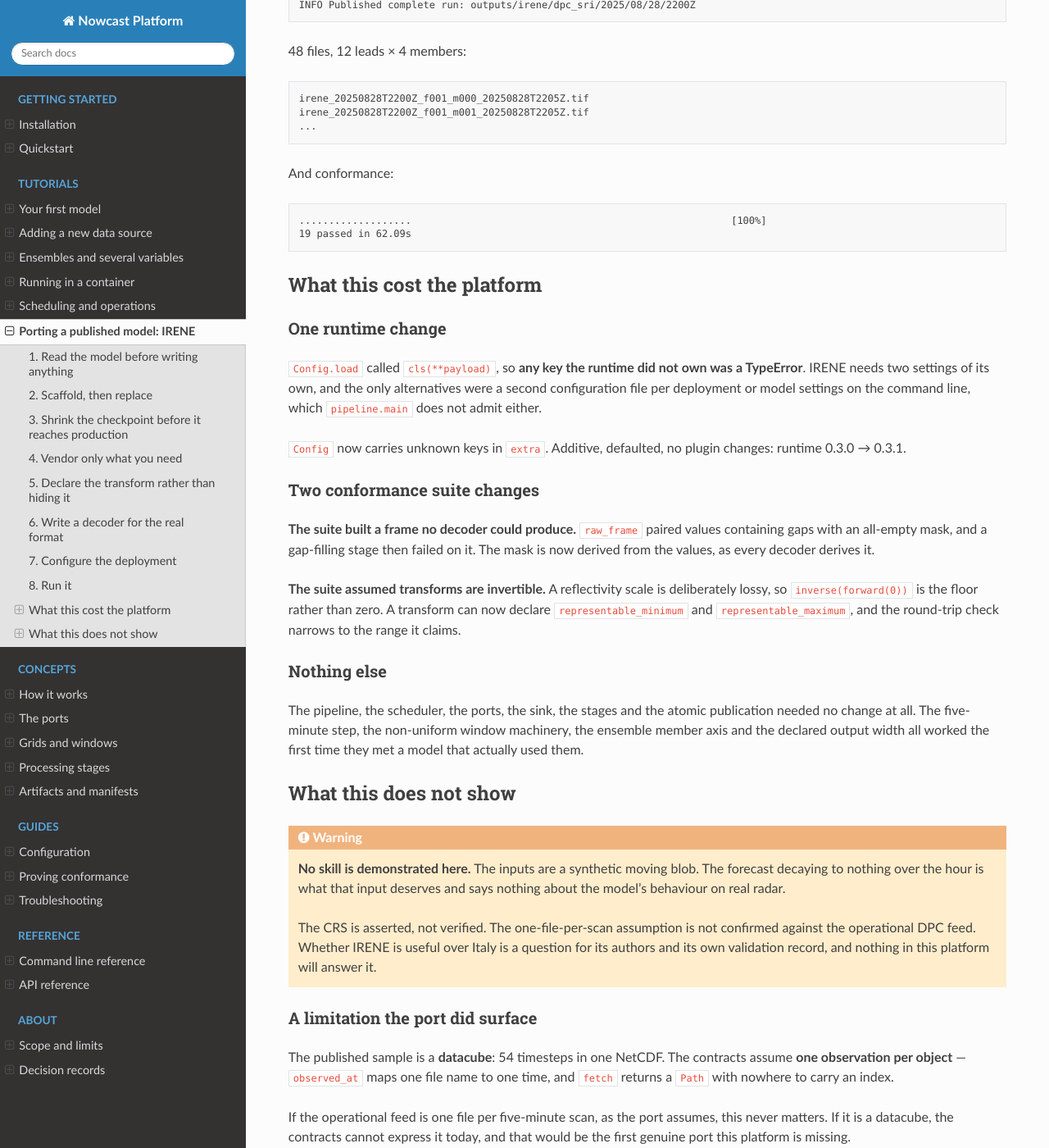
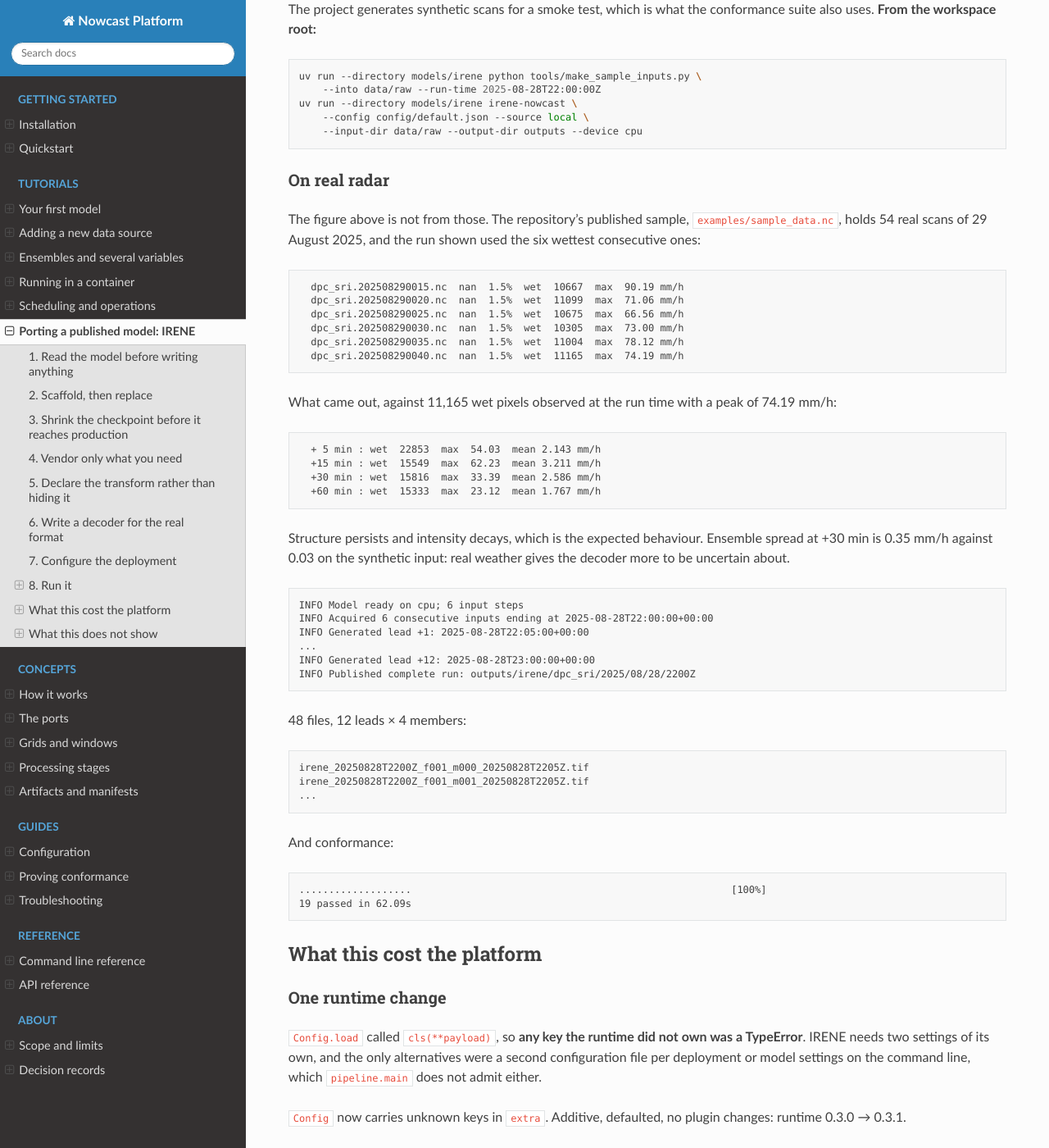
Before and after one commit to SInApSE-INPE/ainpp-pb-latam-nowcast-inceptionv4, a Sphinx documentation site: the page built from docs/tutorials/06-porting-a-published-model.md, in a window 1280 px wide and 1400 px high, scrolled down 5615 px. Shown: the whole window at 82% size. Built offline with Sphinx 7.4.7 and the Read the Docs theme 3.1.0, drawn with Linux system fonts in a browser that asks for light colours; the version number could not be read and is left out; some of the changed text lies outside the part shown.

Commit message:
docs(irene): run on real radar instead of a synthetic blob
The IRENE port ran on a Gaussian blob I generated. The published sample on the
Hub holds 54 real scans of the Italian mosaic, and it had only been used to
reverse-engineer the format: units, grid, NaN fraction, row order. The model
never saw it.

It does now. The six wettest consecutive scans of 29 August 2025, peaks of 66
to 90 mm/h over about 11,000 wet pixels, 1.5% missing.

The behaviour is different enough to matter. On the synthetic input the
forecast decayed to nothing within the hour and ensemble spread was 0.03 mm/h.
On real radar structure persists while intensity decays, 74 to 54 to 33 to 23
mm/h across the leads, and spread rises to 0.35 mm/h: real weather gives the
noisy decoder more to be uncertain about. A blob was not exercising the model,
only the plumbing.

The figure now shows the observation beside the forecast at the same lead
times, because the datacube contains the future the run was trying to predict.
Both the caption and the limitations section say plainly that one case with no
scores and no baseline is an illustration and not a verification.

This also turned a hypothetical into something I hit. The contracts assume one
observation per object, and the sample is a cube, so running on it required
splitting the cube outside the pipeline first. The tutorial says so, and says
what the fix would be if the operational feed turns out to be shaped that way.

Fixed while checking what would be committed: the generated .gitignore had
`outputs/` and `data/`, which match those names exactly, so a run written to
`outputs-real/` was not ignored and its manifest would have been committed.
Both patterns now end in a glob, in the generated project and in the scaffold
that writes it.

Verified: ruff clean, 111 runtime and 19 IRENE tests passing, sphinx-build -W
clean.

````diff
--- a/docs/_scripts/make_irene_figure.py
+++ b/docs/_scripts/make_irene_figure.py
@@ -1,11 +1,15 @@
-"""Render the IRENE ensemble figure from a real published run.
+"""Render the IRENE figure from a real published run, beside what was observed.
 
-Unlike the other figure, this one cannot be regenerated in CI: it needs the
-IRENE artifact bundle, which is 257 MB and not committed. Point it at a run
-directory produced locally.
+Cannot be regenerated in CI: it needs the IRENE artifact bundle, which is
+257 MB and not committed, and the published DPC sample. Run it locally:
 
     uv run --group docs python docs/_scripts/make_irene_figure.py \
-        --run models/irene/outputs/irene/dpc_sri/2025/08/28/2200Z
+        --run models/irene/outputs-real/irene/dpc_sri/2025/08/29/0040Z \
+        --truth %TEMP%/irene/sample_data.nc --truth-index 33
+
+The top row is what the radar actually recorded; the bottom row is the
+ensemble mean forecast for the same moments. One case is an illustration, not
+a verification, and the figure caption says so.
 """
 
 from __future__ import annotations
@@ -16,12 +20,16 @@
 from pathlib import Path
 
 STATIC = Path(__file__).resolve().parent.parent / "_static"
+# The deployment domain inside the native DPC mosaic, from Grid.locate.
+ROW0, COLUMN0, SIZE = 394, 400, 256
 
 
 def main() -> int:
     cli = argparse.ArgumentParser(description=__doc__)
     cli.add_argument("--run", type=Path, required=True, help="A published run directory")
-    cli.add_argument("--lead", type=int, default=3, help="Lead to show members for")
+    cli.add_argument("--truth", type=Path, help="The DPC datacube, for the observed panels")
+    cli.add_argument("--truth-index", type=int, help="Datacube index of the run time")
+    cli.add_argument("--leads", type=int, nargs="+", default=[3, 6, 12])
     args = cli.parse_args()
 
     manifest_path = args.run / "manifest.json"
@@ -39,67 +47,71 @@
     manifest = json.loads(manifest_path.read_text(encoding="utf-8"))
     outputs = manifest["outputs"]
     members = sorted({item["member"] for item in outputs})
-    leads = sorted({item["lead_hours"] for item in outputs})
 
-    def read(lead: int, member: int):
+    def forecast(lead: int, member: int):
         item = next(
-            entry
-            for entry in outputs
+            entry for entry in outputs
             if entry["lead_hours"] == lead and entry["member"] == member
         )
         with rasterio.open(args.run / item["name"]) as dataset:
-            return dataset.read(1, masked=True), dataset.bounds, item["valid_time"]
+            return dataset.read(1, masked=True).filled(np.nan), dataset.bounds
 
-    shown_leads = [leads[0], leads[len(leads) // 4], leads[len(leads) // 2], leads[-1]]
-    figure, axes = plt.subplots(2, 4, figsize=(15, 7.4), dpi=150)
+    def observed(lead: int):
+        import h5py
 
-    # The colour scale is shared, so panels are comparable rather than each
-    # being stretched to its own maximum.
-    peak = max(
-        float(read(args.lead, member)[0].max() or 0.0) for member in members[:4]
+        with h5py.File(args.truth, "r") as handle:
+            block = handle["RR"][
+                args.truth_index + lead,
+                ROW0 : ROW0 + SIZE,
+                COLUMN0 : COLUMN0 + SIZE,
+            ]
+        return np.asarray(block, dtype=np.float32)
+
+    _, bounds = forecast(args.leads[0], 0)
+    extent = (
+        bounds.left / 1000, bounds.right / 1000,
+        bounds.bottom / 1000, bounds.top / 1000,
     )
-    peak = max(peak, 0.5)
+    has_truth = args.truth is not None and args.truth_index is not None
+    rows = 2 if has_truth else 1
+    figure, axes = plt.subplots(
+        rows, len(args.leads), figsize=(4.6 * len(args.leads), 4.4 * rows), dpi=150
+    )
+    axes = np.atleast_2d(axes)
 
-    for axis, member in zip(axes[0], members[:4], strict=False):
-        field, bounds, valid = read(args.lead, member)
+    # One scale for every panel, so forecast and observation are comparable.
+    peak = 20.0
+    step = int(manifest["step_seconds"] // 60)
+
+    def draw(axis, field, title):
         image = axis.imshow(
-            field,
-            origin="upper",
-            extent=(bounds.left / 1000, bounds.right / 1000,
-                    bounds.bottom / 1000, bounds.top / 1000),
-            cmap="turbo",
-            vmin=0.0,
-            vmax=peak,
+            field, origin="upper", extent=extent, cmap="turbo", vmin=0.0, vmax=peak
         )
-        axis.set_title(f"member {member}", fontsize=9)
+        axis.set_title(title, fontsize=10)
         axis.tick_params(labelsize=7)
-    axes[0][0].set_ylabel("km north", fontsize=8)
+        return image
 
-    for axis, lead in zip(axes[1], shown_leads, strict=False):
-        stack = np.stack([read(lead, member)[0].filled(np.nan) for member in members])
+    if has_truth:
+        for axis, lead in zip(axes[0], args.leads, strict=True):
+            draw(axis, observed(lead), f"observed, +{lead * step} min")
+        axes[0][0].set_ylabel("km north", fontsize=8)
+
+    row = axes[-1]
+    for axis, lead in zip(row, args.leads, strict=True):
+        stack = np.stack([forecast(lead, member)[0] for member in members])
         with np.errstate(invalid="ignore"):
             mean = np.nanmean(stack, axis=0)
-        image = axis.imshow(
-            mean,
-            origin="upper",
-            extent=(bounds.left / 1000, bounds.right / 1000,
-                    bounds.bottom / 1000, bounds.top / 1000),
-            cmap="turbo",
-            vmin=0.0,
-            vmax=peak,
-        )
-        axis.set_title(f"ensemble mean, +{lead * 5} min", fontsize=9)
+        image = draw(axis, mean, f"forecast mean, +{lead * step} min")
         axis.set_xlabel("km east", fontsize=8)
-        axis.tick_params(labelsize=7)
-    axes[1][0].set_ylabel("km north", fontsize=8)
+    row[0].set_ylabel("km north", fontsize=8)
 
     figure.suptitle(
-        f"{manifest['model']} issued {manifest['run_time'][:16]}Z — "
-        f"{len(members)} members, {len(leads)} leads at "
-        f"{int(manifest['step_seconds'] // 60)} min ({manifest['units']})",
-        fontsize=11,
+        f"{manifest['model']} on Italian DPC radar, issued "
+        f"{manifest['run_time'][:16]}Z — {len(members)} members "
+        f"({manifest['units']})",
+        fontsize=12,
     )
-    figure.colorbar(image, ax=axes, shrink=0.8, label=manifest["units"])
+    figure.colorbar(image, ax=axes, shrink=0.75, label=manifest["units"])
     destination = STATIC / "irene-ensemble.png"
     figure.savefig(destination, bbox_inches="tight", facecolor="white")
     plt.close(figure)
--- a/docs/tutorials/06-porting-a-published-model.md
+++ b/docs/tutorials/06-porting-a-published-model.md
@@ -29,10 +29,19 @@
 because a platform that only reports its successes is not worth trusting.
 ```
 
-![Four ensemble members at +15 min and the ensemble mean through the hour, from real IRENE weights](../_static/irene-ensemble.png)
+![Observed Italian radar against the IRENE ensemble mean at three lead times](../_static/irene-ensemble.png)
 
-Four members, visibly different, and the cell decaying over the hour. The white
-strip along the top is the radar coverage mask carried through from the inputs.
+Real Italian radar, 29 August 2025. The top row is what the radar recorded;
+the bottom row is the ensemble mean forecast for the same moments. Detail
+decays with lead time, which is what a nowcaster does. The white region in
+the +30 min observation is a coverage dropout in that scan, carried through
+as NoData rather than invented.
+
+```{warning}
+One case is an **illustration, not a verification**. No score is computed
+here and none should be inferred. Whether IRENE has skill over Italy is a
+question for its authors and its own validation record.
+```
 
 ## 1. Read the model before writing anything
 
@@ -234,7 +243,8 @@
 
 ## 8. Run it
 
-**From the workspace root:**
+The project generates synthetic scans for a smoke test, which is what the
+conformance suite also uses. **From the workspace root:**
 
 ```bash
 uv run --directory models/irene python tools/make_sample_inputs.py \
@@ -243,6 +253,35 @@
     --config config/default.json --source local \
     --input-dir data/raw --output-dir outputs --device cpu
 ```
+
+### On real radar
+
+The figure above is not from those. The repository's published sample,
+`examples/sample_data.nc`, holds 54 real scans of 29 August 2025, and the
+run shown used the six wettest consecutive ones:
+
+```text
+  dpc_sri.202508290015.nc  nan  1.5%  wet  10667  max  90.19 mm/h
+  dpc_sri.202508290020.nc  nan  1.5%  wet  11099  max  71.06 mm/h
+  dpc_sri.202508290025.nc  nan  1.5%  wet  10675  max  66.56 mm/h
+  dpc_sri.202508290030.nc  nan  1.5%  wet  10305  max  73.00 mm/h
+  dpc_sri.202508290035.nc  nan  1.5%  wet  11004  max  78.12 mm/h
+  dpc_sri.202508290040.nc  nan  1.5%  wet  11165  max  74.19 mm/h
+```
+
+What came out, against 11,165 wet pixels observed at the run time with a
+peak of 74.19 mm/h:
+
+```text
+  + 5 min : wet  22853  max  54.03  mean 2.143 mm/h
+  +15 min : wet  15549  max  62.23  mean 3.211 mm/h
+  +30 min : wet  15816  max  33.39  mean 2.586 mm/h
+  +60 min : wet  15333  max  23.12  mean 1.767 mm/h
+```
+
+Structure persists and intensity decays, which is the expected behaviour.
+Ensemble spread at +30 min is 0.35 mm/h against 0.03 on the synthetic
+input: real weather gives the decoder more to be uncertain about.
 
 ```text
 INFO Model ready on cpu; 6 input steps
@@ -301,22 +340,25 @@
 ## What this does not show
 
 ```{warning}
-**No skill is demonstrated here.** The inputs are a synthetic moving blob. The
-forecast decaying to nothing over the hour is what that input deserves and says
-nothing about the model's behaviour on real radar.
+**No skill is demonstrated here.** One case, no scores, no baseline. The
+forecast looks reasonable beside the observation, and that is an anecdote.
 
-The CRS is asserted, not verified. The one-file-per-scan assumption is not
-confirmed against the operational DPC feed. Whether IRENE is useful over Italy
-is a question for its authors and its own validation record, and nothing in
-this platform will answer it.
+The CRS is asserted, not verified. Whether IRENE is useful over Italy is a
+question for its authors and its own validation record, and nothing in this
+platform will answer it.
 ```
 
-### A limitation the port did surface
+### A limitation the port actually hit
 
 The published sample is a **datacube**: 54 timesteps in one NetCDF. The
 contracts assume **one observation per object** — `observed_at` maps one file
 name to one time, and `fetch` returns a `Path` with nowhere to carry an index.
 
-If the operational feed is one file per five-minute scan, as the port assumes,
-this never matters. If it is a datacube, the contracts cannot express it today,
-and that would be the first genuine port this platform is missing.
+This was not hypothetical. Running on the real sample required splitting the
+cube into per-scan files first, outside the pipeline, because there is no way
+to express it inside.
+
+If the operational DPC feed publishes one file per five-minute scan, as this
+port assumes, it never matters. If it publishes cubes, this is the first
+genuinely missing port, and it would need either a source that explodes a cube
+into virtual observations or a `fetch` that can carry an index.
````
Also changed, not shown: docs/_static/irene-ensemble.png, 2 other files.
